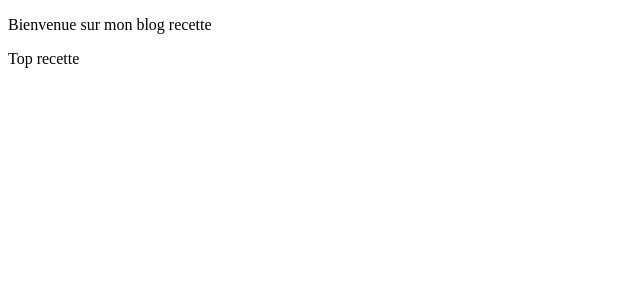
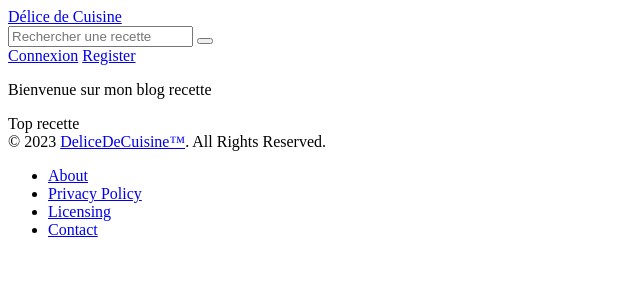
Before and after one commit to RomeoFroger49/DeliceDeCuisine, a Symfony app: template templates/home/index.html.twig in a window 1280 px wide. Shown: the top 300 px of the page, without its empty margins (0-640 px from the left). Run offline with Twig, Linux system fonts and the light colour scheme; the template is opened without the code that fills it, so the values that code supplies are empty; some libraries are stand-ins or nearby versions.

Commit message:
making header and footer usable

```diff
--- /dev/null
+++ b/templates/base/footer.html.twig
@@ -0,0 +1,28 @@
+{% extends 'base.html.twig' %}
+
+{% block body %}
+
+
+    <footer class=" bg-gray-800 rounded-lg shadow m-4 dark:bg-gray-800">
+        <div class="w-full mx-auto container md:p-6 p-4 flex md:items-center justify-between">
+      <span class="text-sm text-gray-500 sm:text-center dark:text-gray-400">© 2023 <a href="https://flowbite.com/" class="hover:underline">DeliceDeCuisine™</a>. All Rights Reserved.
+    </span>
+            <ul class="flex items-center  mt-3 text-sm text-white dark:text-gray-400 sm:mt-0">
+                <li>
+                    <a href="#" class="mr-4 hover:underline md:mr-6 ">About</a>
+                </li>
+                <li>
+                    <a href="#" class="mr-4 hover:underline md:mr-6">Privacy Policy</a>
+                </li>
+                <li>
+                    <a href="#" class="mr-4 hover:underline md:mr-6">Licensing</a>
+                </li>
+                <li>
+                    <a href="#" class="hover:underline">Contact</a>
+                </li>
+            </ul>
+        </div>
+    </footer>
+
+
+{% endblock %}
--- a/templates/base/index.html.twig
+++ b/templates/base/index.html.twig
@@ -1,6 +1,6 @@
 {% extends 'base.html.twig' %}
 
-{% block title %}Hello BaseController!{% endblock %}
+
 
 {% block body %}
 <header class="sticky top-0 z-50">
--- a/templates/home/index.html.twig
+++ b/templates/home/index.html.twig
@@ -4,7 +4,7 @@
 
 {% block body %}
     <body class="bg-gray-300 h-screen font-semibold ">
-        {% include 'base.html.twig' %}
+        {% include 'base/index.html.twig' %}
 
         <main class="relative h-full w-full">
             <section class=" h-1/4 flex align-middle">
@@ -20,6 +20,8 @@
                     </div>
             </section>
         </main>
+
+    {% include 'base/footer.html.twig' %}
     </body>
 
 {% endblock %}
```
